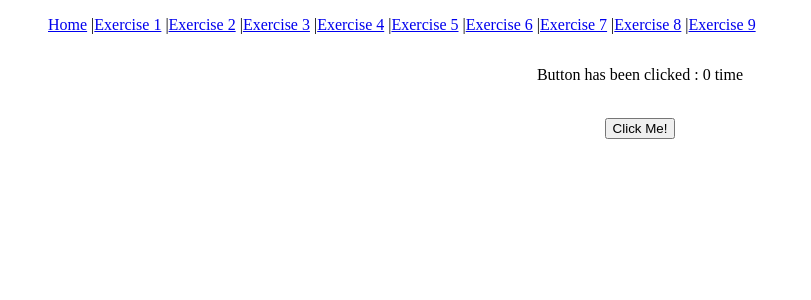
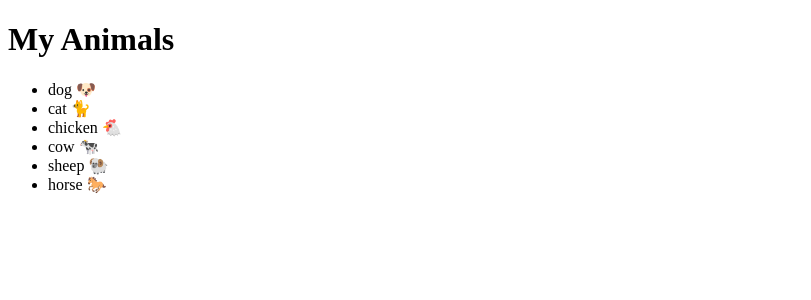
Before and after one commit to Will24300/react-projects, a React (Vite) app: page / in a window 1280 px wide. Shown: the top 300 px of the page, without its empty margins (0-811 px from the left). Built offline with nearby package versions, Linux system fonts and the light colour scheme.

Commit message:
add custom component exercise

```diff
--- a/src/App.jsx
+++ b/src/App.jsx
@@ -1,12 +1,13 @@
 import ButtonClick from "./projects/buttonClick/ButtonClick";
 import ButtonInc from "./projects/buttonIncl/ButtonInc";
+import AnimalList from "./projects/customComp/AnimalList";
 import Hello from "./projects/helloworld/Hello";
 import Click from "./projects/useclick/Click";
 
 function App() {
   return (
     <>
-      <ButtonInc />
+      <AnimalList />
     </>
   );
 }
--- /dev/null
+++ b/src/components/Displayer.jsx
@@ -0,0 +1,15 @@
+import React from "react";
+
+function Displayer({ arr }) {
+  return (
+    <>
+      <ul>
+        {arr.map((item, index) => (
+          <li key={index}>{item}</li>
+        ))}
+      </ul>
+    </>
+  );
+}
+
+export default Displayer;
--- /dev/null
+++ b/src/projects/customComp/AnimalList.jsx
@@ -0,0 +1,20 @@
+import Displayer from "../../components/Displayer";
+
+function AnimalList() {
+  const animals = [
+    "dog 🐶",
+    "cat 🐈",
+    "chicken 🐔",
+    "cow 🐄",
+    "sheep 🐏",
+    "horse 🐎",
+  ];
+
+  return (
+    <div>
+      <h1>My Animals</h1>
+      <Displayer arr={animals} /> {/* Passing props through */}
+    </div>
+  );
+}
+export default AnimalList;
```
Also changed, not shown: src/projects/mapArray/AnimalsArr.jsx (added, +16 -0 lines).
